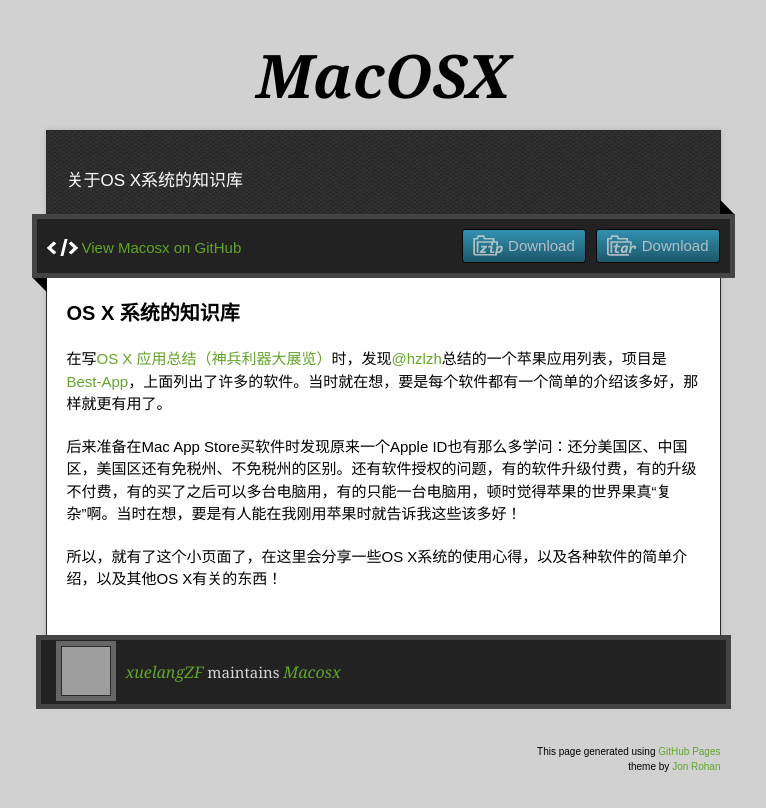
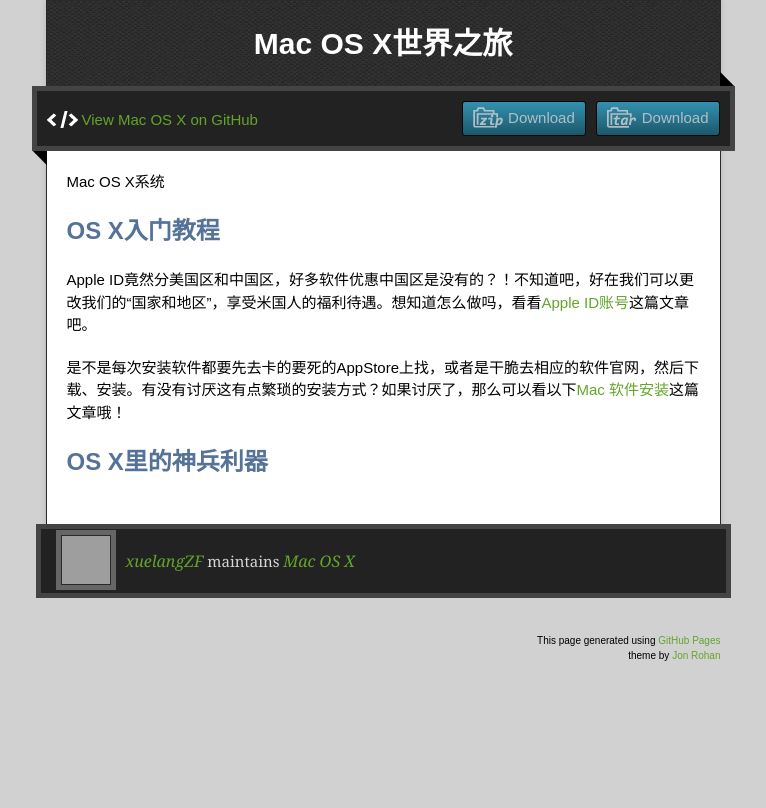
Before and after one commit to selfboot/MacOSX, a plain HTML site: page index.html in a window 1280 px wide. Shown: the whole page, without its empty margins (257-1023 px from the left). Drawn offline with nearby package versions, Linux system fonts and the light colour scheme; grey boxes are pictures that could not be loaded.

```diff
--- a/index.html
+++ b/index.html
@@ -21,35 +21,39 @@
 <body>
 
   <div class="wrapper">
-    <header>
-      <h1 class="title">MacOSX</h1>
-    </header>
     <div id="container">
-      <p class="tagline">关于OS X系统的知识库</p>
+        <header>
+          <h1 style="color:#fff; text-align:center">Mac OS X世界之旅</h1>
+        </header>
+
       <div id="main" role="main">
         <div class="download-bar">
         <div class="inner">
           <a href="https://github.com/xuelangZF/MacOSX/tarball/master" class="download-button tar"><span>Download</span></a>
           <a href="https://github.com/xuelangZF/MacOSX/zipball/master" class="download-button zip"><span>Download</span></a>
-          <a href="https://github.com/xuelangZF/MacOSX" class="code">View Macosx on GitHub</a>
+          <a href="https://github.com/xuelangZF/MacOSX" class="code">View Mac OS X on GitHub</a>
         </div>
         <span class="blc"></span><span class="trc"></span>
         </div>
         <article class="markdown-body">
-          <h3>
-<a id="os-x-系统的知识库" class="anchor" href="#os-x-%E7%B3%BB%E7%BB%9F%E7%9A%84%E7%9F%A5%E8%AF%86%E5%BA%93" aria-hidden="true"><span class="octicon octicon-link"></span></a>OS X 系统的知识库</h3>
 
-<p>在写<a href="https://xuelangzf.github.io/11-11-2014/OS_X_App_Summary.html">OS X 应用总结（神兵利器大展览）</a>时，发现<a href="https://github.com/hzlzh" class="user-mention">@hzlzh</a>总结的一个苹果应用列表，项目是<a href="https://github.com/hzlzh/Best-App">Best-App</a>，上面列出了许多的软件。当时就在想，要是每个软件都有一个简单的介绍该多好，那样就更有用了。</p>
+<p>Mac OS X系统</p>
 
-<p>后来准备在Mac App Store买软件时发现原来一个Apple ID也有那么多学问：还分美国区、中国区，美国区还有免税州、不免税州的区别。还有软件授权的问题，有的软件升级付费，有的升级不付费，有的买了之后可以多台电脑用，有的只能一台电脑用，顿时觉得苹果的世界果真“复杂”啊。当时在想，要是有人能在我刚用苹果时就告诉我这些该多好！</p>
+<h2>OS X入门教程</h2>
+<p>Apple ID竟然分美国区和中国区，好多软件优惠中国区是没有的？！不知道吧，好在我们可以更改我们的“国家和地区”，享受米国人的福利待遇。想知道怎么做吗，看看<a href="https://github.com/xuelangZF/MacOSX/os-x/apple_id.md">Apple ID账号</a>这篇文章吧。</p>
 
-<p>所以，就有了这个小页面了，在这里会分享一些OS X系统的使用心得，以及各种软件的简单介绍，以及其他OS X有关的东西！</p>
+<p>是不是每次安装软件都要先去卡的要死的AppStore上找，或者是干脆去相应的软件官网，然后下载、安装。有没有讨厌这有点繁琐的安装方式？如果讨厌了，那么可以看以下<a href="https://github.com/xuelangZF/MacOSX/os-x/how_to_setup_apps.md">Mac 软件安装</a>这篇文章哦！</p>
+
+<h2>OS X里的神兵利器</h2>
+
+
+
         </article>
       </div>
     </div>
     <footer>
       <div class="owner">
-      <p><a href="https://github.com/xuelangZF" class="avatar"><img src="https://avatars3.githubusercontent.com/u/2769831?v=3&amp;s=60" width="48" height="48"></a> <a href="https://github.com/xuelangZF">xuelangZF</a> maintains <a href="https://github.com/xuelangZF/MacOSX">Macosx</a></p>
+      <p><a href="https://github.com/xuelangZF" class="avatar"><img src="https://avatars3.githubusercontent.com/u/2769831?v=3&amp;s=60" width="48" height="48"></a> <a href="https://github.com/xuelangZF">xuelangZF</a> maintains <a href="https://github.com/xuelangZF/MacOSX">Mac OS X</a></p>
 
 
       </div>
```
Also changed, not shown: 12 other files.
